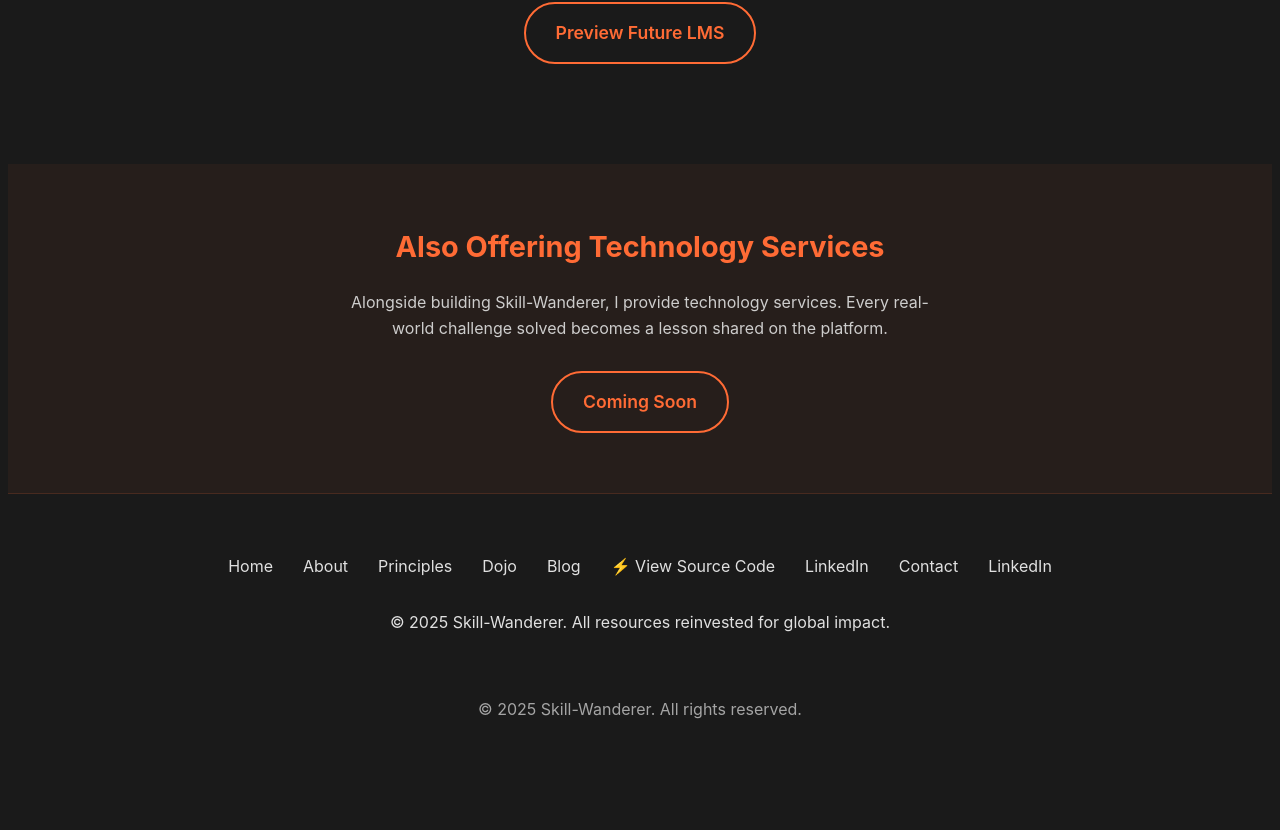
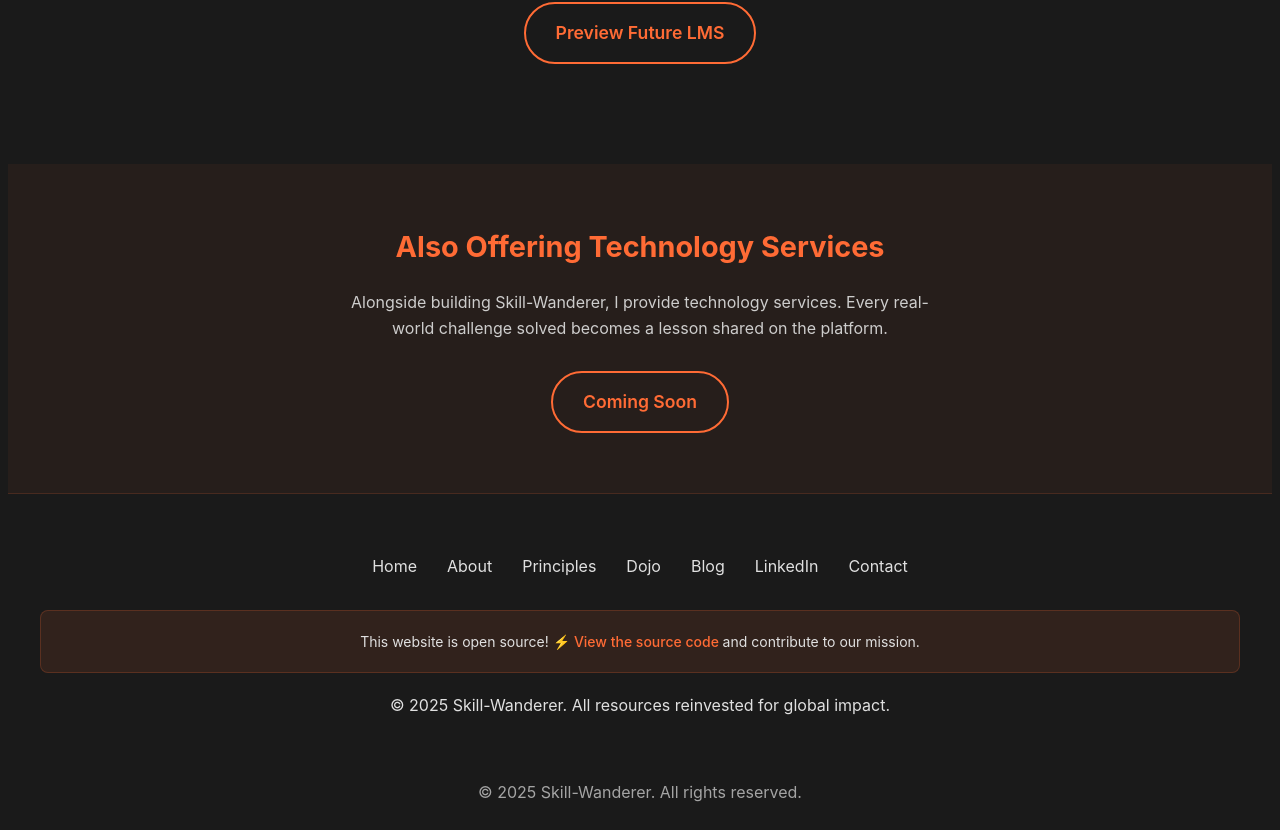
Before and after one commit to skill-wanderer/skill-wanderer-landing-page, a Nuxt app: page / in a window 1280 px wide. Shown: the part 3693-4523 px from the top of the page. Before the commit the page ends 4440 px from the top, so only its background shows below. Built offline with nearby package versions, Linux system fonts and the light colour scheme.

Commit message:
fix footer

```diff
--- a/components/TheFooter.vue
+++ b/components/TheFooter.vue
@@ -1,18 +1,25 @@
 <template>
-  <footer>
-    <div class="footer-content">      <div class="footer-links">
+  <footer>    <div class="footer-content">
+      <div class="footer-links">
         <NuxtLink to="/">Home</NuxtLink>
         <NuxtLink to="/about">About</NuxtLink>
         <NuxtLink to="/principles">Principles</NuxtLink>
         <NuxtLink to="https://dojo.skill-wanderer.com">Dojo</NuxtLink>
         <NuxtLink to="https://wanderings.skill-wanderer.com">Blog</NuxtLink>
-        <a href="https://github.com/skill-wanderer/skill-wanderer-landing-page" target="_blank" rel="noopener noreferrer" aria-label="View source code on GitHub">
-          <span aria-hidden="true">⚡</span> View Source Code
-        </a>
         <a href="https://linkedin.com/in/quan-nguyen-skill-wanderer" target="_blank" rel="noopener noreferrer">LinkedIn</a>
         <NuxtLink to="/contact">Contact</NuxtLink>
-        <a href="https://linkedin.com/in/quan-nguyen-skill-wanderer" target="_blank">LinkedIn</a>
       </div>
+
+      <div class="open-source-info">
+        <p>
+          This website is open source!
+          <a href="https://github.com/skill-wanderer/skill-wanderer-landing-page" target="_blank" rel="noopener noreferrer" aria-label="View source code on GitHub">
+            <span aria-hidden="true">⚡</span> View the source code
+          </a>
+          and contribute to our mission.
+        </p>
+      </div>
+
       <p>&copy; 2025 Skill-Wanderer. All resources reinvested for global impact.</p>
     </div>
   </footer>
@@ -54,6 +61,33 @@ footer {
   color: var(--primary-orange);
 }
 
+.open-source-info {
+  margin-bottom: 20px;
+  padding: 20px;
+  background: rgba(255, 107, 53, 0.1);
+  border-radius: 8px;
+  border: 1px solid rgba(255, 107, 53, 0.2);
+}
+
+.open-source-info p {
+  margin: 0;
+  color: var(--light-text);
+  font-size: 14px;
+  line-height: 1.5;
+}
+
+.open-source-info a {
+  color: var(--primary-orange);
+  text-decoration: none;
+  font-weight: 500;
+  transition: color 0.3s ease;
+}
+
+.open-source-info a:hover {
+  color: #ff8a65;
+  text-decoration: underline;
+}
+
 /* Responsive */
 @media (max-width: 768px) {
   .footer-links {
```
